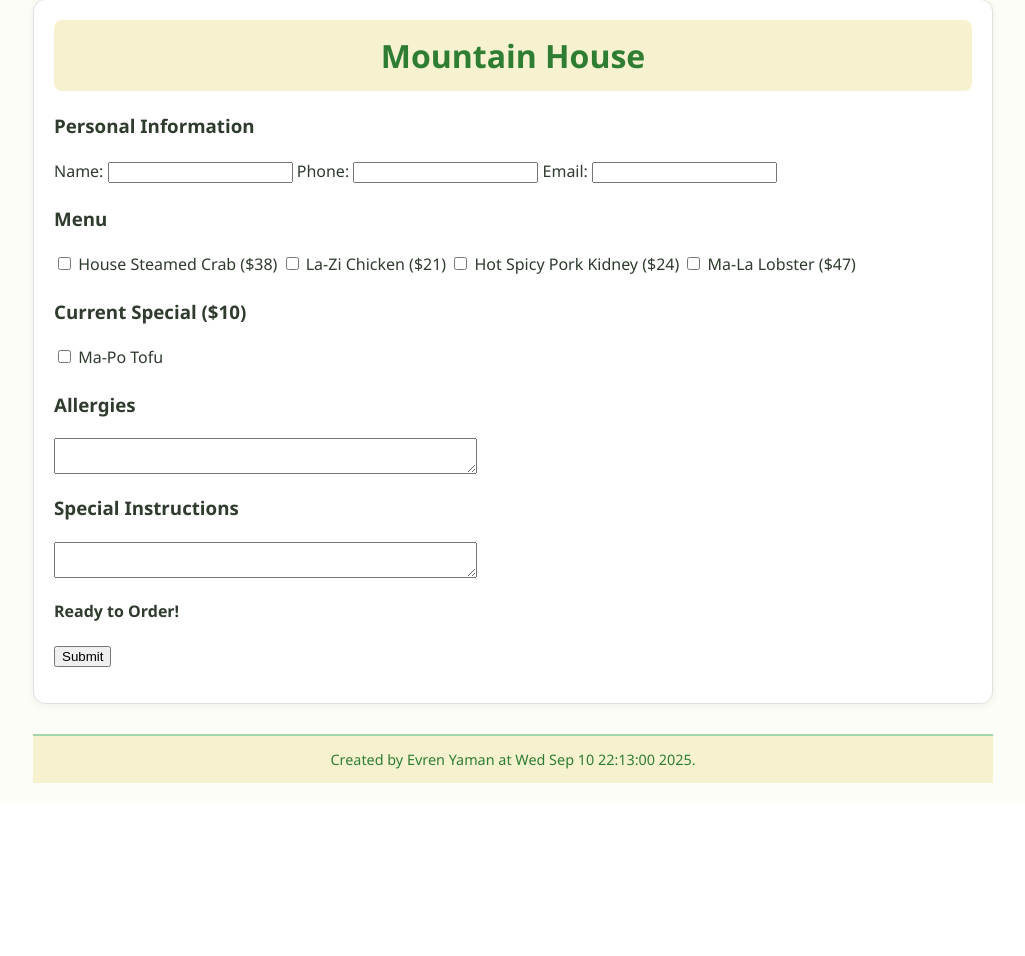
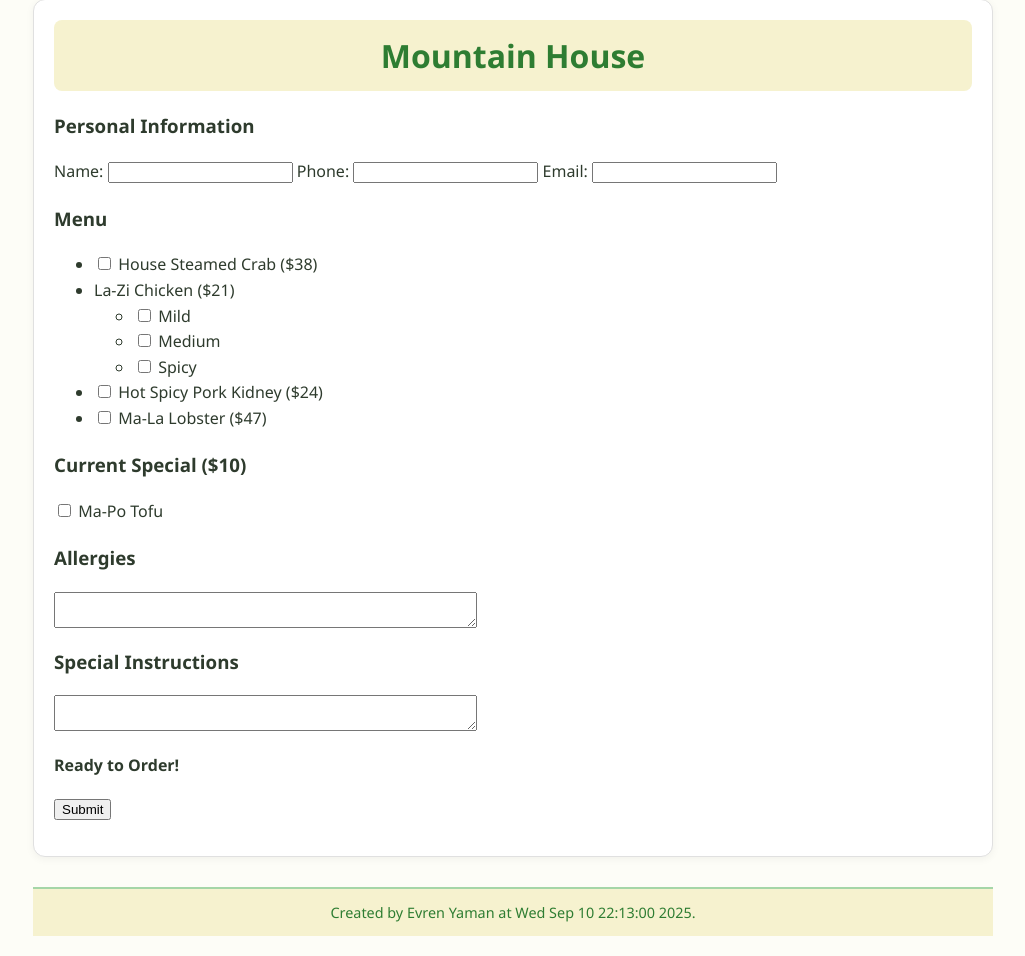
Before and after one commit to Evren-Y/cs412, a Django app: page /restaurant/order in a window 1280 px wide. Shown: the part 89-1045 px from the top of the page, without its empty margins (127-1152 px from the left). Before the commit the page ends 872 px from the top, so only its background shows below. Run offline with Django 5.2, Linux system fonts and the light colour scheme.

Commit message:
added a spice level for an item, project should be fully functional

```diff
--- a/restaurant/templates/restaurant/confirmation.html
+++ b/restaurant/templates/restaurant/confirmation.html
@@ -7,7 +7,7 @@
     <div>
         <h2>Confirmation Page</h2>
 
-        <p>Thanks for the order, {{name}}</p>
+        <p>Thanks for the order, {{name}}.</p>
 
         <p>It will be ready at {{readytime}}</p>
 
--- a/restaurant/templates/restaurant/order.html
+++ b/restaurant/templates/restaurant/order.html
@@ -16,30 +16,40 @@
             </div>
 
             <h3> Menu </h3>
-            <div class="menu">
-                <label>
+            <ul>
+                <li>
                     <input type="checkbox" name="item" value="House Steamed Crab">
                     House Steamed Crab ($38)
-                </label>
-                <label>
-                    <input type="checkbox" name="item" value="La-Zi Chicken">
+                </li>
+                <li>
                     La-Zi Chicken ($21)
-                </label>
-                <label>
+                    <ul>
+                        <li>
+                            <input type="checkbox" name="item" value="La-Zi Chicken (Mild)">
+                            Mild
+                        </li>
+                        <li>
+                            <input type="checkbox" name="item" value="La-Zi Chicken (Medium)">
+                            Medium
+                        </li>
+                        <li>
+                            <input type="checkbox" name="item" value="La-Zi Chicken (Spicy)">
+                            Spicy
+                        </li>
+                    </ul>
+                </li>
+                <li>
                     <input type="checkbox" name="item" value="Hot Spicy Pork Kidney">
                     Hot Spicy Pork Kidney ($24)
-                </label>
-                <label>
+                </li>
+                <li>
                     <input type="checkbox" name="item" value="Ma-La Lobster">
                     Ma-La Lobster ($47)
-                </label>
-
-                <h3> Current Special ($10)</h3>
-                <label>
-                    <input type="checkbox" name="item" value="Special">
-                    {{special}}
-                </label>
-            </div>
+                </li>
+            </ul>
+            <h3> Current Special ($10)</h3>
+            <input type="checkbox" name="item" value="Special">
+            {{special}}
 
             <h3> Allergies </h3>
             <textarea name="allergies" rows="2" cols="50" style="max-width: 100%"></textarea>
--- a/restaurant/views.py
+++ b/restaurant/views.py
@@ -12,7 +12,9 @@ import random
 pricing = {
     "Special": 10,
     "House Steamed Crab": 38,
-    "La-Zi Chicken": 21,
+    "La-Zi Chicken (Mild)": 21,
+    "La-Zi Chicken (Medium)": 21,
+    "La-Zi Chicken (Spicy)": 21,
     "Hot Spicy Pork Kidney": 24,
     "Ma-La Lobster": 47,
 }
```
